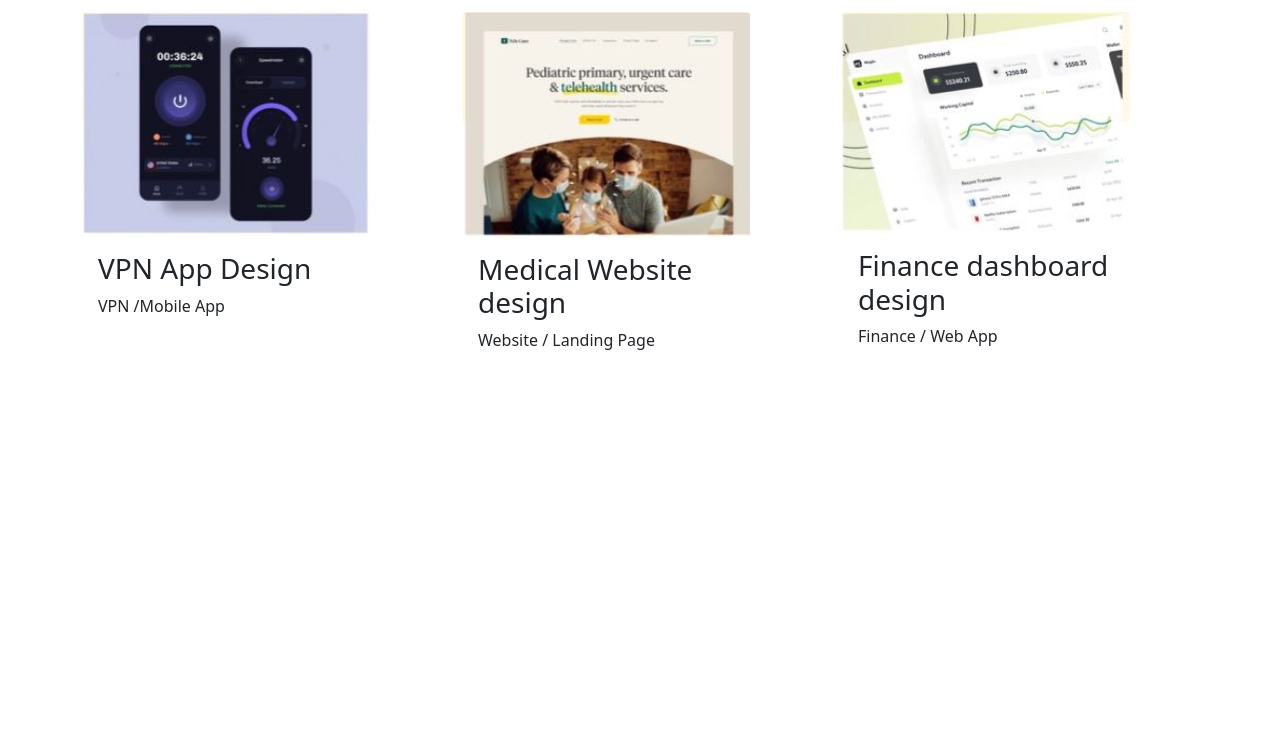
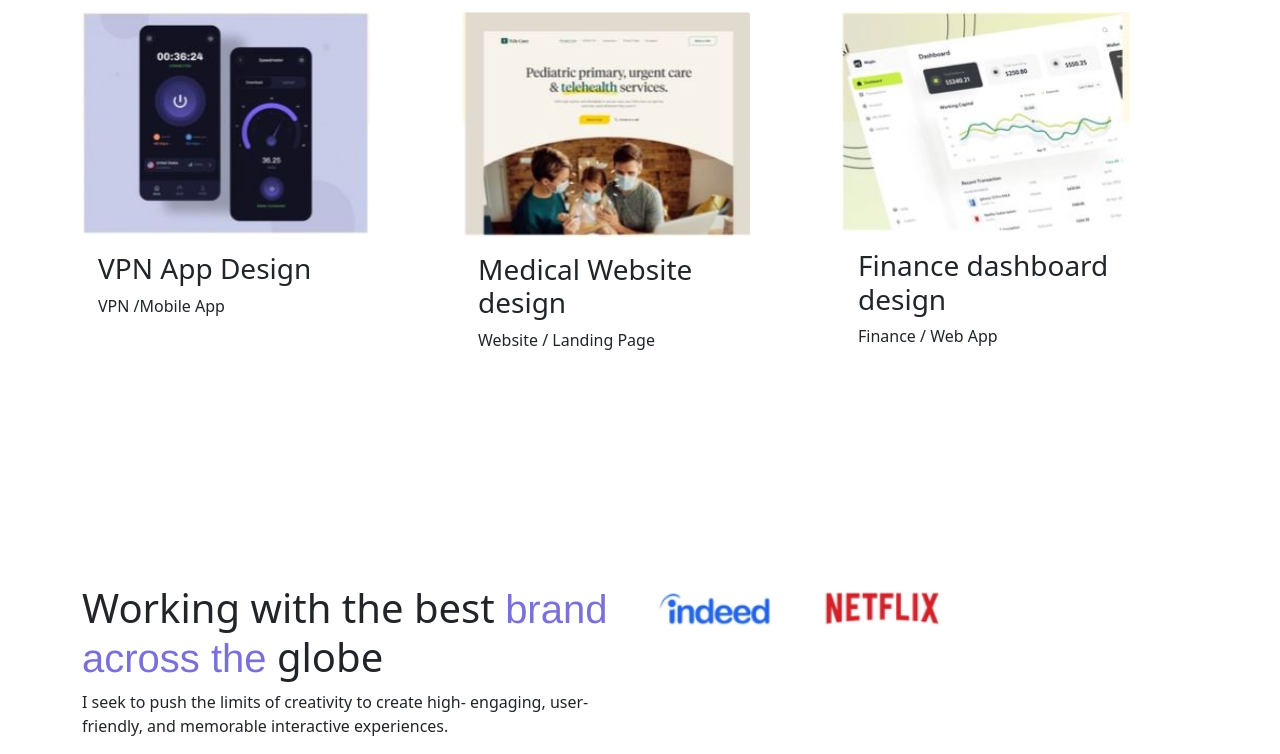
Before and after one commit to shuvo11/sir, a plain HTML site: page index.html in a window 1280 px wide. Shown: the part 788-1542 px from the top of the page. Before the commit the page ends 1172 px from the top, so only its background shows below. Drawn offline with nearby package versions, Linux system fonts and the light colour scheme.

Commit message:
working section update

```diff
--- a/asset/css/style.css
+++ b/asset/css/style.css
@@ -56,3 +56,12 @@ h2{
 
     margin-top: 15px;
 }
+.work-Brand{
+
+    margin-top: 200px;
+
+}
+.brand-image{
+
+
+}
--- a/index.html
+++ b/index.html
@@ -11,7 +11,7 @@
     <title>Shafiul Topon Personal Profolio </title>
   </head>
   <body>
-    <!-- Nav Bar Menu Header-->
+    <!-- Start Nav Bar Menu Header-->
     <div class="container-fluid header-nav">
         <div class="container">
             <header>
@@ -39,16 +39,15 @@
                             <a class="nav-link active" href="#">Contact</a>
                         </li>
                         </ul>
-
-
-                        <button class="btn btn-outline-success d-flex" type="submit">Contact</button>
-
-                    </div>
+                      <button class="btn btn-outline-success d-flex" type="submit">Contact</button>
+                       </div>
                     </div>
                 </nav>
             </header>
 
-        <!-- Section of slider -->
+            <!--End The header Section-->
+
+        <!-- Start Section of slider -->
 
         <section>
             <div class="row slider-section">
@@ -59,14 +58,12 @@
                 </div>
                 <div class="col-md-6 slider-section2">
                     <img src="image/sir.jpg" alt="" class="img-fluid">
-
                 </div>
             </div>
+        </section>
+ <!--End The slider Section-->
 
-        </section>
-
-
-                <!-- My Recent Work-->
+ <!-- Start My Recent Work-->
 
                 <section>
                     <div class="row recent-w">
@@ -105,13 +102,16 @@
                 </section>
             </div>
         </div>
+ <!--End The Recent Section-->
 
-        <div class="container work-section">
-            <section>
+<!--Start Feature work Section-->
+
+            <section class="work-section">
+                <div class="container">
                 <div class="row">
                     <div class="col-md-4">
                         <div class="card" style="width: 18rem;">
-                            <img src="image/1.JPG" class="card-img-top" alt="...">
+                            <img src="image/1.JPG" class="card-img-top img-fluid" alt="...">
                             <div class="card-body">
                               <h3>VPN App Design</h3>
                               <p>VPN /Mobile App</p>
@@ -120,7 +120,7 @@
                     </div>
                     <div class="col-md-4">
                         <div class="card" style="width: 18rem;">
-                            <img src="image/2.JPG" class="card-img-top" alt="...">
+                            <img src="image/2.JPG" class="card-img-top img-fluid" alt="...">
                             <div class="card-body">
                                 <h3>Medical Website design</h3>
                                 <p>Website / Landing Page</p>
@@ -129,7 +129,7 @@
                     </div>
                     <div class="col-md-4">
                         <div class="card" style="width: 18rem;">
-                            <img src="image/3.JPG" class="card-img-top" alt="...">
+                            <img src="image/3.JPG" class="card-img-top img-fluid" alt="...">
                             <div class="card-body">
                                 <h3>Finance dashboard design</h3>
                                 <p>Finance / Web App</p>
@@ -137,13 +137,43 @@
                           </div>
                     </div>
                 </div>
+                </div>
             </section>
 
-        </div>
+
+     <!--End The Feature work Section-->
 
 
+<!--Start Working With Brand Section-->
+
+            <section class="work-Brand">
+                <div class="container">
+                <div class="row">
+                    <div class="col-md-6">
+            <h1>Working with the best <span class="sl-color">brand across the</span>  globe</h1>
+            <p>I seek to push the limits of creativity to create high- engaging, user-friendly, and memorable
+               interactive experiences.</p>
+                    </div>
+                        <div class="col-md-6">
+            <div class="row">
+                <div class="card" style="width: 10rem;">
+                    <img src="image/brand-logo/1.PNG" class="card-img-top img-fluid" alt="...">
+                   </div>
+
+                  <div class="card brand-image" style="width: 10rem;">
+                    <img src="image/brand-logo/2.PNG" class="card-img-top img-fluid" alt="...">
+                    </div>
 
 
+            </div>
+                        </div>
+                    </div>
+                </div>
+                </div>
+            </section>
+
+
+     <!--End Working With Brand Section-->
 
 
 
```
Also changed, not shown: image/brand-logo/1.PNG (added), image/brand-logo/2.PNG (added), image/brand-logo/3.PNG (added), image/brand-logo/4.PNG (added).
